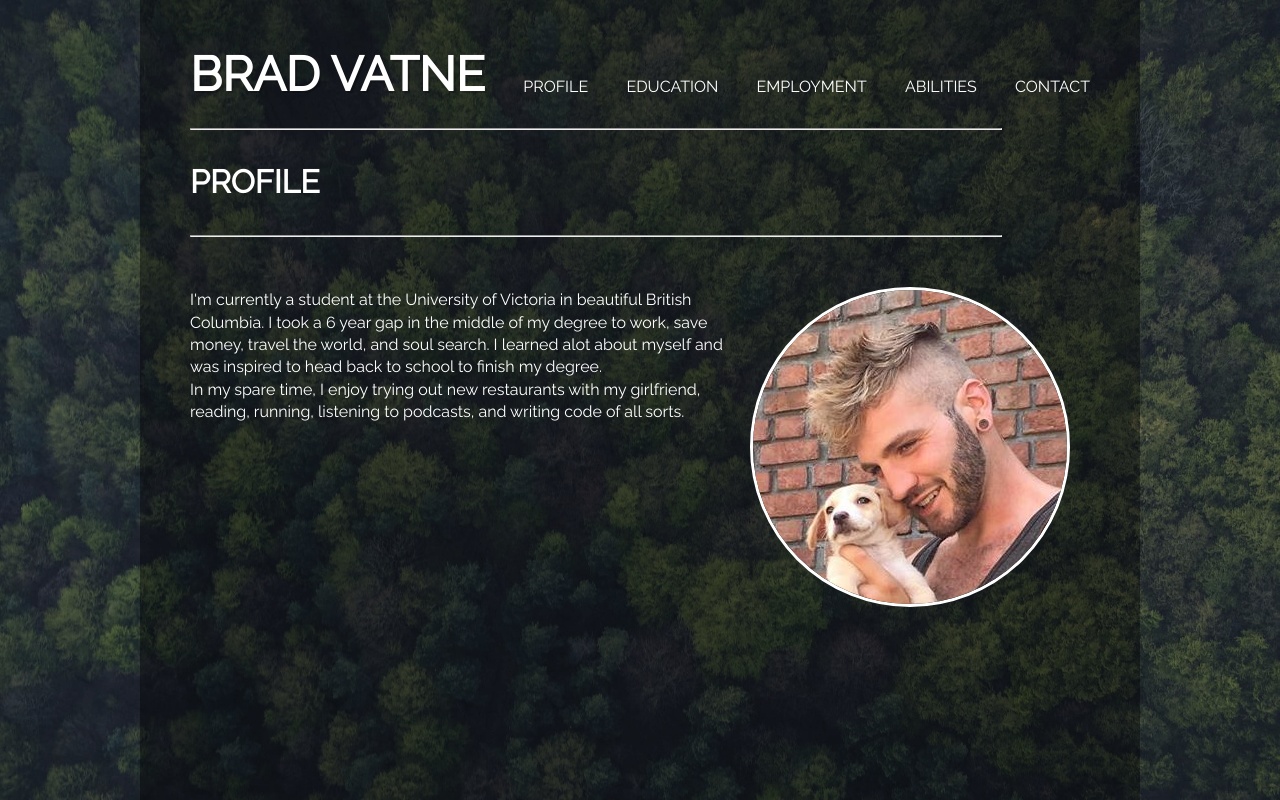
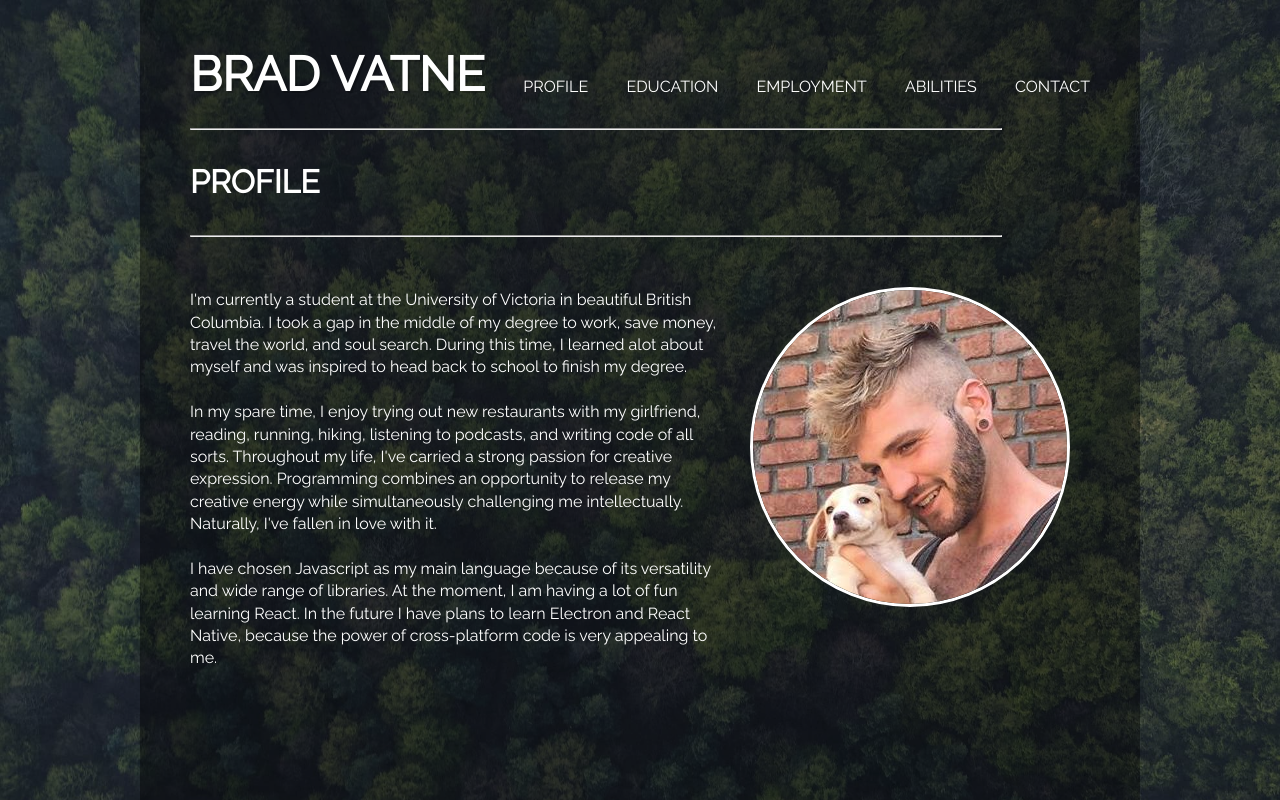
Before and after one commit to bradvatne/interactive-resume, a React (Create React App) app: page /profile in a window 1280 px wide. Built offline with nearby package versions, Linux system fonts and the light colour scheme.

Commit message:
Content Update

```diff
--- a/src/Components/Education.js
+++ b/src/Components/Education.js
@@ -33,31 +33,51 @@ export class Education extends Component {
         </div>
         <hr />
         <h2>ONLINE COURSES</h2>
-        <hr/>
+        <hr />
         <div className="experiences-box">
           <div className="experiences-title">
-          <h3>FreeCodeCamp</h3>
-          <br/>
-          <a
-            href="https://www.freecodecamp.org/certification/scradley/responsive-web-design"
-            target="_blank"
-          ><i class="fas fa-award" style={{fontSize: "3rem"}}></i></a>
-
+            <h3>FreeCodeCamp</h3>
+            <br />
+            <a
+              href="https://www.freecodecamp.org/certification/scradley/responsive-web-design"
+              target="_blank"
+            >
+              <i class="fas fa-award" style={{ fontSize: "3rem" }} />
+            </a>
           </div>
           <div className="experiences-description">
             <p>
-              <h4>
-                RESPONSIVE WEB DESIGN
-              </h4>
-              <br />Basic HTML and HTML5, CSS, Applied Visual Design, Applied Accesibility, Responsive Web Design Principles, CSS Flexbox, CSS Grid, Responsive Web Design Projects.<br />
-
+              <h4>RESPONSIVE WEB DESIGN</h4>
+              <br />
+              Basic HTML and HTML5, CSS, Applied Visual Design, Applied
+              Accesibility, Responsive Web Design Principles, CSS Flexbox, CSS
+              Grid, Responsive Web Design Projects.
+              <br />
             </p>
           </div>
         </div>
-
-
-        <hr/>
-
+        <hr />
+        <div className="experiences-box">
+          <div className="experiences-title">
+            <h3>TYLERMCGINNIS.COM</h3>
+            <br />
+            <a
+              href="https://tylermcginnis.com/courses/react-fundamentals/"
+              target="_blank"
+            >
+              <i class="fas fa-award" style={{ fontSize: "3rem" }} />
+            </a>
+          </div>
+          <div className="experiences-description">
+            <p>
+              <h4>REACT FUNDAMENTALS</h4>
+              <br />
+              NPM, Webpack4, Babel, Proptypes, Props and State Management, Stateless Functional Components, Component Life Cycle + AJAX, Axios, Promises, API's
+              <br />
+            </p>
+          </div>
+        </div>
+        <hr />
       </div>
     );
   }
--- a/src/Components/Profile.js
+++ b/src/Components/Profile.js
@@ -14,13 +14,24 @@ export class Profile extends Component {
             <br />
             <p>
               I'm currently a student at the University of Victoria in beautiful
-              British Columbia. I took a 6 year gap in the middle of my degree
-              to work, save money, travel the world, and soul search. I learned
-              alot about myself and was inspired to head back to school to
-              finish my degree. <br />
+              British Columbia. I took a gap in the middle of my degree to work,
+              save money, travel the world, and soul search. During this time, I
+              learned alot about myself and was inspired to head back to school
+              to finish my degree. <br />
+              <br />
               In my spare time, I enjoy trying out new restaurants with my
-              girlfriend, reading, running, listening to podcasts, and writing
-              code of all sorts.
+              girlfriend, reading, running, hiking, listening to podcasts, and
+              writing code of all sorts. Throughout my life, I've carried a
+              strong passion for creative expression. Programming combines an
+              opportunity to release my creative energy while simultaneously
+              challenging me intellectually. Naturally, I've fallen in love with
+              it.
+              <br />
+              <br />I have chosen Javascript as my main language because of its
+              versatility and wide range of libraries. At the moment, I am
+              having a lot of fun learning React. In the future I have plans to
+              learn Electron and React Native, because the power of
+              cross-platform code is very appealing to me.
             </p>
           </div>
           <div className="aboutme-box2">
--- a/src/Components/SmallNav.js
+++ b/src/Components/SmallNav.js
@@ -11,22 +11,22 @@ export class SmallNav extends Component {
   }
 
 
+  //This doHandle function sets state for SmallNav,
+  //and runs navHandler (inherited from App) to update App state
   doHandle(page) {
-    console.log('smallnav before state' + this.state.dropdown)
-
-    //
+    // console.log('smallnav before state' + this.state.dropdown)
     this.setState({
-        dropdown: !this.state.dropdown
-      })
-      console.log('smallnave after state' + this.state.dropdown)
-    this.props.navHandler(this.state.dropdown)
-    if (page !== undefined) {this.props.pageHandler(page) }
+      dropdown: !this.state.dropdown
+    });
+    //console.log('smallnave after state' + this.state.dropdown)
+    this.props.navHandler(this.state.dropdown);
+    if (page !== undefined) {
+      this.props.pageHandler(page);
+    }
   }
 
   render() {
-    console.log(this.props.dropdown);
-    var pageHandler = this.props.pageHandler;
-
+    //console.log(this.props.dropdown);
 
     return (
       <div className="dropped">
@@ -70,15 +70,15 @@ export class SmallNav extends Component {
             </Link>
           </li>
           <li className="right">
-            {/* <Link
+            <Link
               className="link"
               to={"/abilities"}
               onClick={() => this.doHandle("/abilities")}
             >
               ABILITIES
-            </Link> */}
+            </Link>
           </li>
-          <li className="right">
+          {/* <li className="right">
             <Link
               className="link"
               to={"/projects"}
@@ -86,7 +86,7 @@ export class SmallNav extends Component {
             >
               PROJECTS
             </Link>
-          </li>
+          </li> */}
           <li className="right">
             <Link
               className="link"
```
